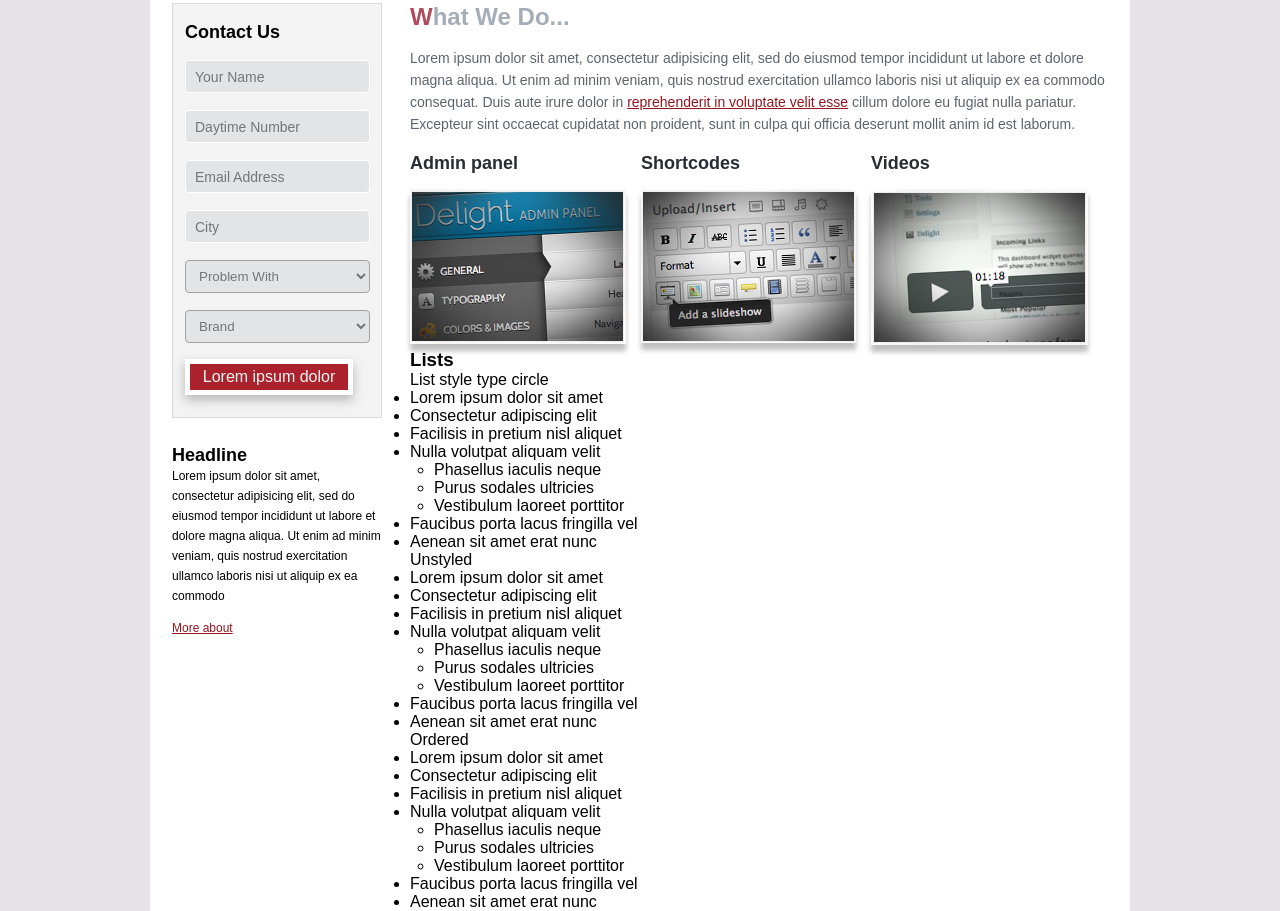
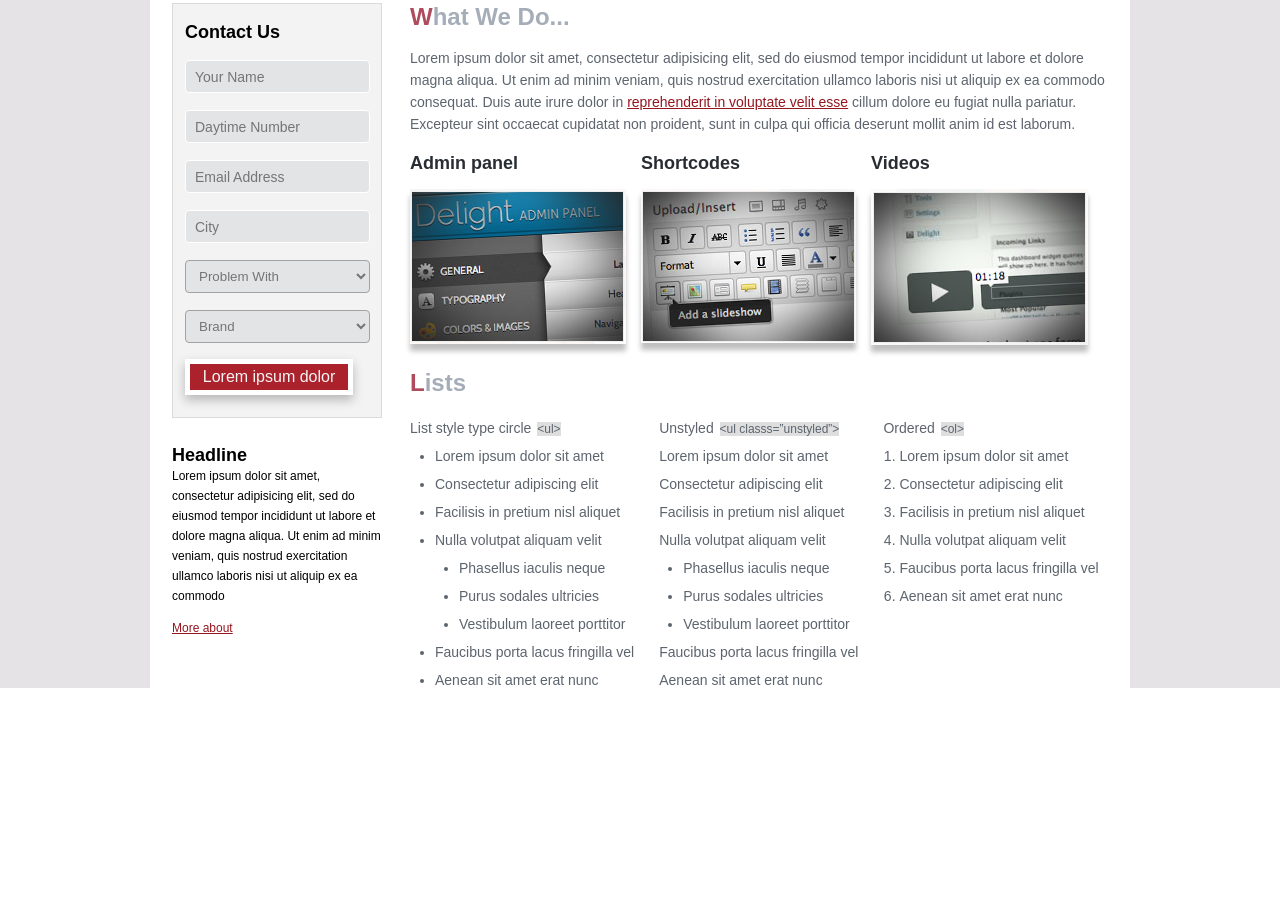
Before and after one commit to AstR0x/Cherry, a plain HTML site: page index.html in a window 1280 px wide. Shown: the part 389-1300 px from the top of the page. After the commit the page ends 1077 px from the top, so only its background shows below. Drawn offline with Linux system fonts and the light colour scheme; a script that the page names is missing; files whose address does not match are found by name.

Commit message:
added lists block

```diff
--- a/css/style.css
+++ b/css/style.css
@@ -306,14 +306,65 @@ main {
     box-shadow: 0 7px 5px 0 rgba(0, 0, 0, .25);
 }
 
-/*.lists-blockk {*/
-    /*display: flex;*/
-/*}*/
+.lists-block {
+    margin-top: 20px;
+}
+
+.lists-block__headline {
+    color: #a5adb8;
+    font-size: 24px;
+}
+
+ol {
+    margin-left: 16px;
+}
+
+.lists-block__headline:first-letter {
+    color: #ae4b5d;
+}
+
+.lists-block__paragraph {
+    color: #5c646e;
+    font-size: 14px;
+}
+
+.lists-block__third {
+    margin-top: 23px;
+    margin-right: 25px;
+}
+
+.lists-block__list_margin-left {
+    margin-left: 25px;
+}
+
+.lists-block__bb {
+    display: flex;
+}
 
 ul ul {
     margin-left: 24px;
 }
 
-/*.lists-block__third li {*/
-    /*margin-top: 5px;*/
-/*}*/
+li li {
+    list-style-type: disc;
+}
+
+.lists-block__code-fragment {
+    background-color: #dedede;
+    font-size: 12px;
+    margin-left: 2px;
+}
+
+.lists-block__list_special {
+    list-style-type: none;
+}
+
+.lists-block__list_special li li {
+    list-style-type: disc;
+}
+
+.lists-block__li {
+    color: #5c646e;
+    font-size: 14px;
+    margin-top: 12px;
+}
--- a/index.html
+++ b/index.html
@@ -125,57 +125,57 @@
                     </div>
                     <div class="lists-block">
                         <h3 class="lists-block__headline">Lists</h3>
-                        <div class="lists-blockk">
+                        <div class="lists-block__bb">
                             <div class="lists-block__third">
-                                <p class="lists-block__paragraph">List style type circle</p>
-                                <ul class="lists-block__list">
-                                    <li>Lorem ipsum dolor sit amet</li>
-                                    <li>Consectetur adipiscing elit</li>
-                                    <li>Facilisis in pretium nisl aliquet</li>
-                                    <li>Nulla volutpat aliquam velit
+                                <p class="lists-block__paragraph">List style type circle
+                                    <code class="lists-block__code-fragment">&lt;ul&gt;</code>
+                                </p>
+                                <ul class="lists-block__list lists-block__list_margin-left">
+                                    <li class="lists-block__li">Lorem ipsum dolor sit amet</li>
+                                    <li class="lists-block__li">Consectetur adipiscing elit</li>
+                                    <li class="lists-block__li">Facilisis in pretium nisl aliquet</li>
+                                    <li class="lists-block__li">Nulla volutpat aliquam velit
                                         <ul>
-                                            <li>Phasellus iaculis neque</li>
-                                            <li>Purus sodales ultricies</li>
-                                            <li>Vestibulum laoreet porttitor</li>
+                                            <li class="lists-block__li">Phasellus iaculis neque</li>
+                                            <li class="lists-block__li">Purus sodales ultricies</li>
+                                            <li class="lists-block__li">Vestibulum laoreet porttitor</li>
                                         </ul>
                                     </li>
-                                    <li>Faucibus porta lacus fringilla vel</li>
-                                    <li>Aenean sit amet erat nunc</li>
+                                    <li class="lists-block__li">Faucibus porta lacus fringilla vel</li>
+                                    <li class="lists-block__li">Aenean sit amet erat nunc</li>
                                 </ul>
                             </div>
                             <div class="lists-block__third">
-                                <p class="lists-block__paragraph">Unstyled</p>
-                                <ul class="lists-block__list">
-                                    <li>Lorem ipsum dolor sit amet</li>
-                                    <li>Consectetur adipiscing elit</li>
-                                    <li>Facilisis in pretium nisl aliquet</li>
-                                    <li>Nulla volutpat aliquam velit
+                                <p class="lists-block__paragraph">Unstyled
+                                    <code class="lists-block__code-fragment">&lt;ul classs=”unstyled”&gt;</code>
+                                </p>
+                                <ul class="lists-block__list lists-block__list_special">
+                                    <li class="lists-block__li">Lorem ipsum dolor sit amet</li>
+                                    <li class="lists-block__li">Consectetur adipiscing elit</li>
+                                    <li class="lists-block__li">Facilisis in pretium nisl aliquet</li>
+                                    <li class="lists-block__li">Nulla volutpat aliquam velit
                                         <ul>
-                                            <li>Phasellus iaculis neque</li>
-                                            <li>Purus sodales ultricies</li>
-                                            <li>Vestibulum laoreet porttitor</li>
+                                            <li class="lists-block__li">Phasellus iaculis neque</li>
+                                            <li class="lists-block__li">Purus sodales ultricies</li>
+                                            <li class="lists-block__li">Vestibulum laoreet porttitor</li>
                                         </ul>
                                     </li>
-                                    <li>Faucibus porta lacus fringilla vel</li>
-                                    <li>Aenean sit amet erat nunc</li>
+                                    <li class="lists-block__li">Faucibus porta lacus fringilla vel</li>
+                                    <li class="lists-block__li">Aenean sit amet erat nunc</li>
                                 </ul>
                             </div>
-                            <div class="lists-block__third">
-                                <p class="lists-block__paragraph">Ordered</p>
-                                <ul class="lists-block__list">
-                                    <li>Lorem ipsum dolor sit amet</li>
-                                    <li>Consectetur adipiscing elit</li>
-                                    <li>Facilisis in pretium nisl aliquet</li>
-                                    <li>Nulla volutpat aliquam velit
-                                        <ul>
-                                            <li>Phasellus iaculis neque</li>
-                                            <li>Purus sodales ultricies</li>
-                                            <li>Vestibulum laoreet porttitor</li>
-                                        </ul>
-                                    </li>
-                                    <li>Faucibus porta lacus fringilla vel</li>
-                                    <li>Aenean sit amet erat nunc</li>
-                                </ul>
+                            <div class="lists-block__third lists-block__third_special">
+                                <p class="lists-block__paragraph lists-block__paragraph_special">Ordered
+                                    <code class="lists-block__code-fragment">&lt;ol&gt;</code>
+                                </p>
+                                <ol class="lists-block__list">
+                                    <li class="lists-block__li">Lorem ipsum dolor sit amet</li>
+                                    <li class="lists-block__li">Consectetur adipiscing elit</li>
+                                    <li class="lists-block__li">Facilisis in pretium nisl aliquet</li>
+                                    <li class="lists-block__li">Nulla volutpat aliquam velit</li>
+                                    <li class="lists-block__li">Faucibus porta lacus fringilla vel</li>
+                                    <li class="lists-block__li">Aenean sit amet erat nunc</li>
+                                </ol>
                             </div>
                         </div>
                     </div>
--- a/js/script.js
+++ /dev/null
@@ -1,13 +0,0 @@
-window.onload = function() {
- var vasya = "dadada";
- var vlad = 5;
- console.log("da");
- var arr = [1, 3, 4, 5];
- var obj = {
-     vasya: "da",
- }
- console.log(obj.vasya)
-
-    class Nameclass {
-    }
-}
```
